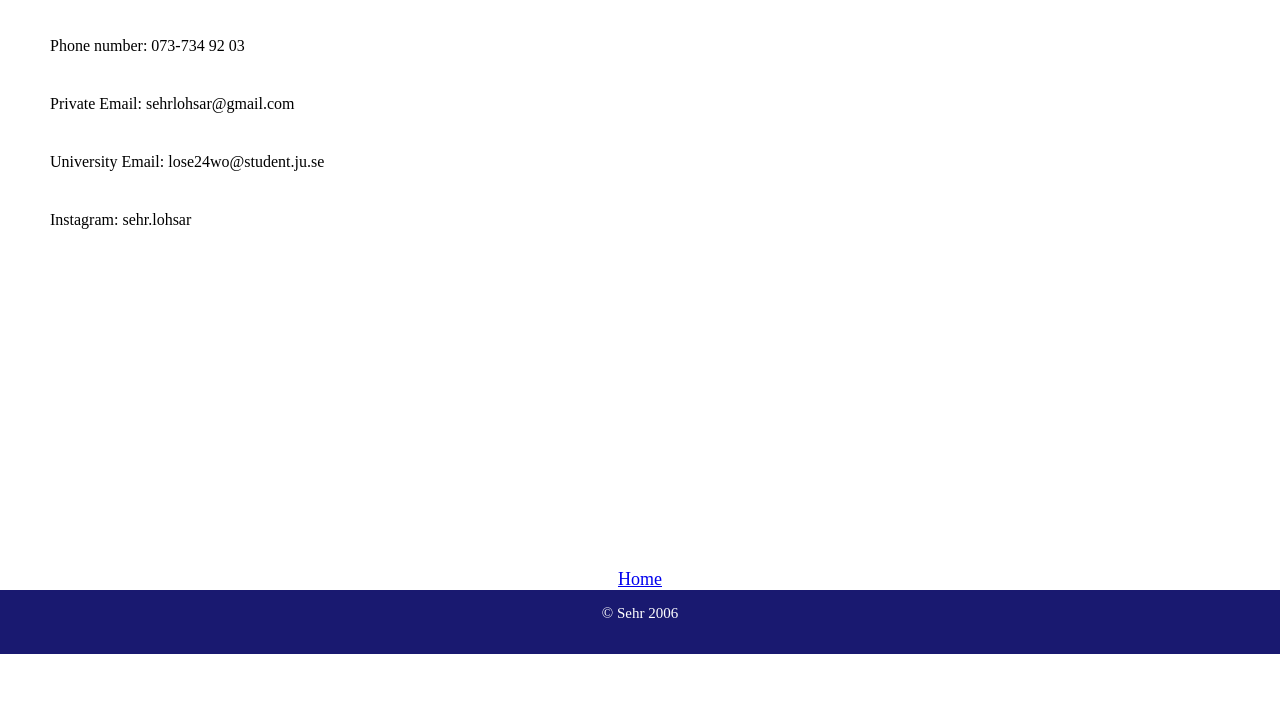
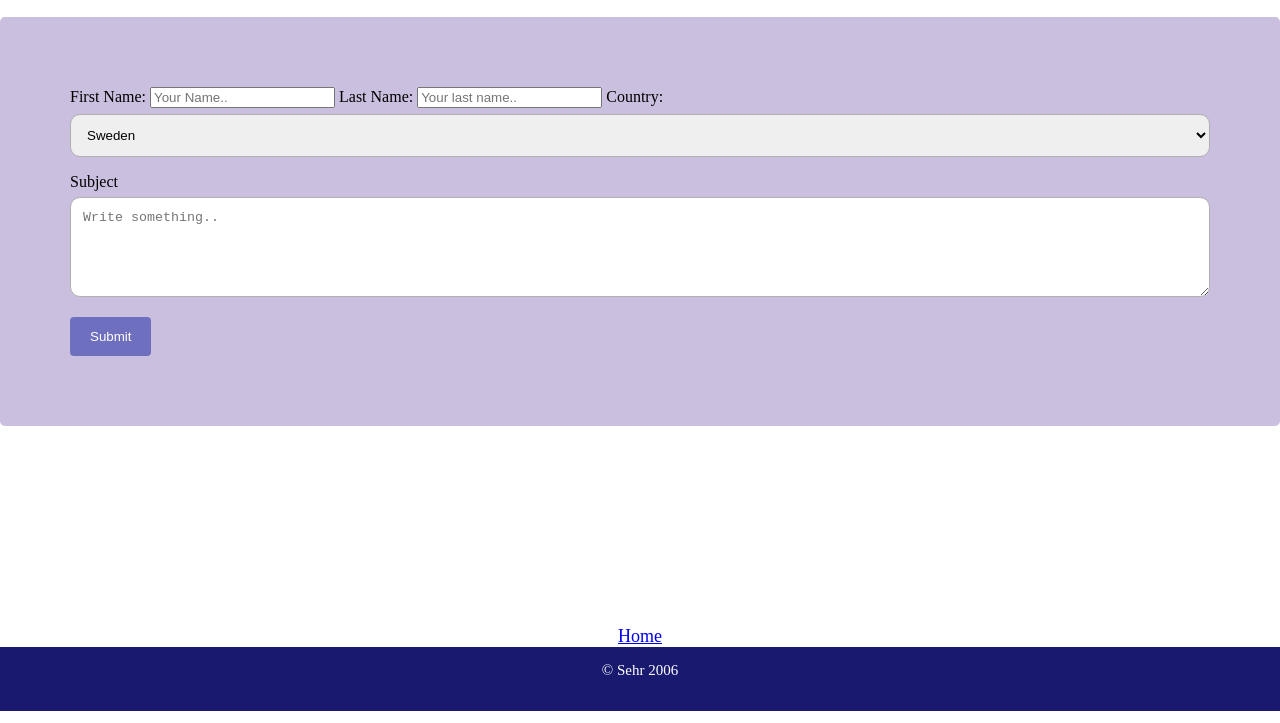
Before and after one commit to front-end-fundamentals-2025/fef-portfolio-Sehr06, a plain HTML site: page contact.html in a window 1280 px wide. Shown: the part 77-800 px from the top of the page. Drawn offline with Linux system fonts and the light colour scheme.

Commit message:
fixed contact form

```diff
--- a/contact.html
+++ b/contact.html
@@ -11,16 +11,44 @@
     <main>
         <h1>Sehr Lohsar</h1>
 
-        <p class="p2">Phone number: 073-734 92 03 </p>
-        <p class="p3">Private Email: sehrlohsar@gmail.com </p>
-        <p class="p4">University Email: lose24wo@student.ju.se </p>
-        <p class="p5">Instagram: sehr.lohsar </p>
+      <div class="container">
+        <label form="fname">First Name:</label>
+        <input type="text"
+        id="fname"
+        name="first name"
+        placeholder="Your Name..">
 
-        <div class="index">
-          <a href="index.html"> Home </a>
+        <label for="lname">Last Name:</label>
+        <input type="text"
+        id="lname"
+        name="lastname"
+        placeholder="Your last name..">
+
+        <label for="country">Country:</label>
+        <select id="country"
+        name="country">
+        <option value="sweden">Sweden</option>
+        <option value="norway">Norway</option>
+        <option value="denmark">Denmark</option>
+      </select>
+
+      <label for="subject">Subject</label>
+      <textarea id="subject"
+      name="subject"
+      placeholder="Write something.."
+      style="height:100px"></textarea>
+
+      <input type="submit"
+      value="Submit">
+
       </div>
 
-      </main>
+      <div class="index">
+        <a href="index.html"> Home </a>
+    </div>
+
+    </main>
+
       <footer>
         <p>&copy; Sehr 2006 </p>
       </footer>
--- a/css/main.css
+++ b/css/main.css
@@ -57,25 +57,31 @@ img {
   text-align: center;
   font-family: 'Times New Roman', Times, serif;
   font-size: 18px;
-  margin-top: 340px;
+  margin-top: 200px;
 }
 
-.p2 {
-  margin-left: 50px;
-  margin-top: 40px;
+input [type=text], select, textarea {
+  width: 100%;
+  padding: 12px;
+  border: 1px solid #b4afaf;
+  border-radius: 10px;
+  box-sizing: border-box;
+  margin-top: 6px;
+  margin-bottom: 16px;
+  resize: vertical
 }
 
-.p3 {
-  margin-left: 50px;
-  margin-top: 40px;
+input[type=submit] {
+  background-color: rgb(111, 111, 191);
+  color: white;
+  padding: 12px 20px;
+  border: none;
+  border-radius: 4px;
+  cursor: pointer;
 }
 
-.p4 {
-  margin-left: 50px;
-  margin-top: 40px;
+.container {
+  border-radius: 5px;
+  background-color: #cabfde;
+  padding: 70px;
 }
-
-.p5 {
-  margin-left: 50px;
-  margin-top: 40px;
-}
```
Also changed, not shown: 1 other file.
